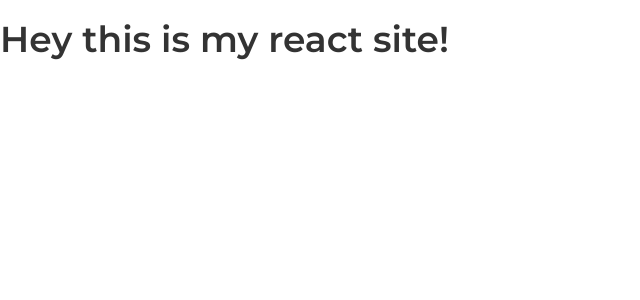
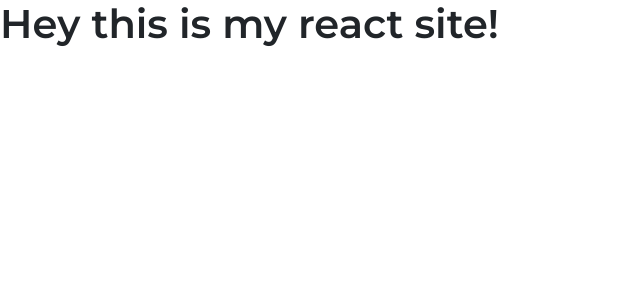
Before and after one commit to coucoucourtney/copy-le-wagon, a React app in the folder courtneys-portfolio/: page / in a window 1280 px wide. Shown: the top 300 px of the page, without its empty margins (0-640 px from the left). Built offline with nearby package versions, Linux system fonts and the light colour scheme.

Commit message:
added react router dom, added react bootstrap and configured

```diff
--- a/courtneys-portfolio/package.json
+++ b/courtneys-portfolio/package.json
@@ -12,9 +12,12 @@
   "author": "",
   "license": "ISC",
   "dependencies": {
+    "bootstrap": "^4.4.1",
     "file-loader": "^6.0.0",
     "react": "^16.13.1",
+    "react-bootstrap": "^1.0.0",
     "react-dom": "^16.13.1",
+    "react-router-dom": "^5.1.2",
     "style-loader": "^1.1.3"
   },
   "devDependencies": {
--- a/courtneys-portfolio/public/index.html
+++ b/courtneys-portfolio/public/index.html
@@ -3,7 +3,8 @@
 <head>
    <meta charset="UTF-8">
     <link rel="stylesheet" href=" https://stackpath.bootstrapcdn.com/font-awesome/4.7.0/css/font-awesome.min.css">
-    <link rel="stylesheet" href="https://maxcdn.bootstrapcdn.com/bootstrap/3.3.7/css/bootstrap.min.css">
+    <!-- <link rel="stylesheet" href="https://maxcdn.bootstrapcdn.com/bootstrap/3.3.7/css/bootstrap.min.css"> -->
+    <link rel="stylesheet" href="https://maxcdn.bootstrapcdn.com/bootstrap/4.4.1/css/bootstrap.min.css" integrity="sha384-Vkoo8x4CGsO3+Hhxv8T/Q5PaXtkKtu6ug5TOeNV6gBiFeWPGFN9MuhOf23Q9Ifjh" crossorigin="anonymous"/>
     <link href="https://fonts.googleapis.com/css2?family=Montserrat:wght@300;400;600&display=swap" rel="stylesheet">
    <title>Portfolio: CAW</title>
    <!-- ADD SEO STUFF IN HERE LATER 3/30 -->
--- a/courtneys-portfolio/src/components/App.jsx
+++ b/courtneys-portfolio/src/components/App.jsx
@@ -1,5 +1,11 @@
 import React from 'react';
-import logo from '../../assets/images/logo.svg';
+// import logo from '../../assets/images/logo.svg';
+import {
+  BrowserRouter as Router,
+  Switch,
+  Route,
+  Link
+} from "react-router-dom";
 import '../../assets/app.css';
 
 class App extends React.Component {
@@ -28,9 +34,11 @@ class App extends React.Component {
 
   render() {
     return (
-      <div>
-        <h1>Hey this is my react site!</h1>
-      </div>
+      <Router>
+        <div>
+          <h1>Hey this is my react site!</h1>
+        </div>
+      </Router>
     );
   }
 }
```
Also changed, not shown: 1 other file (tests, documents, lock files or other folders).
